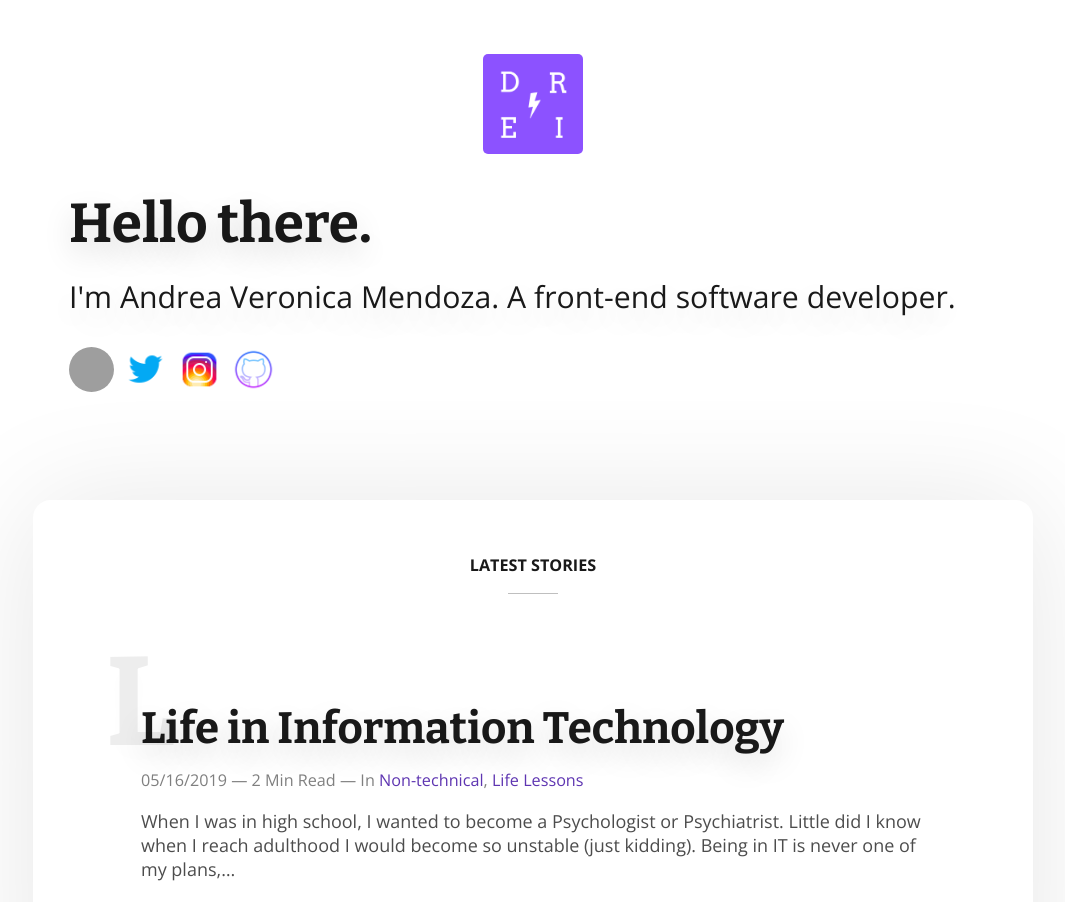
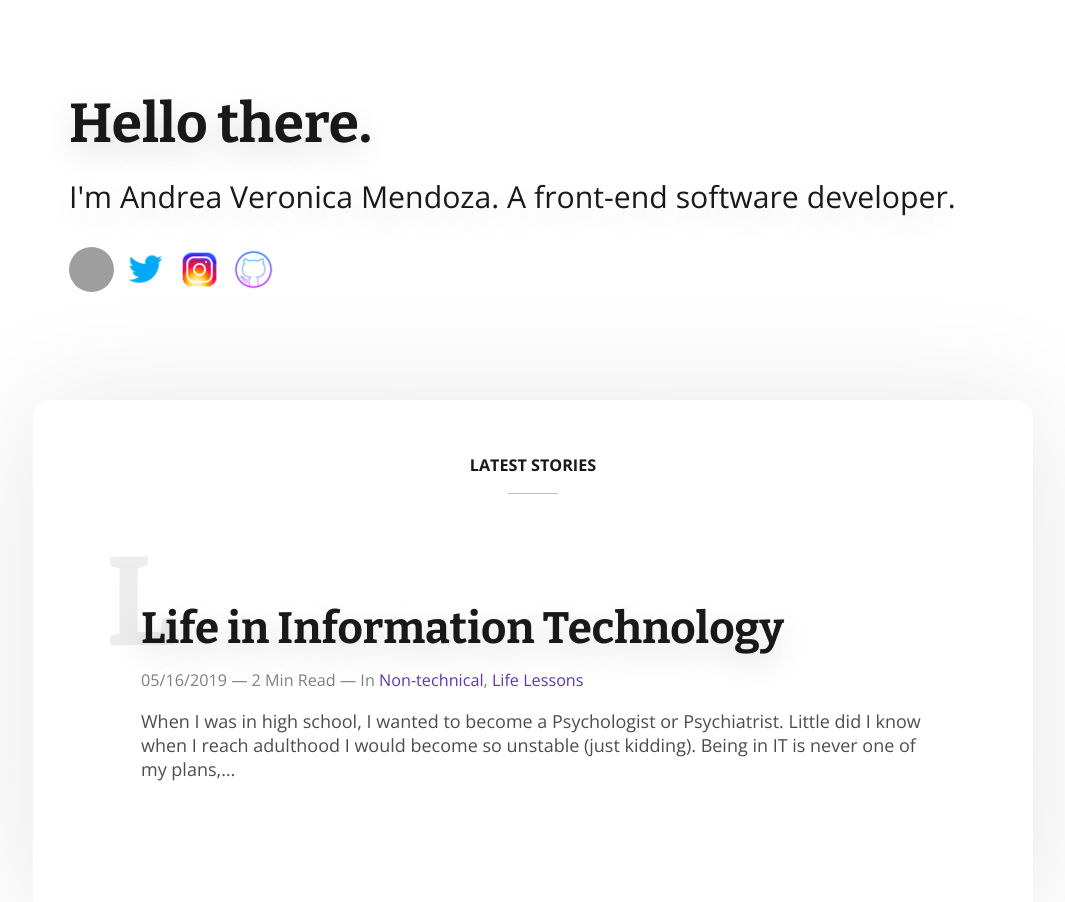
Before and after one commit to stilldrei/gatsbyblog, a Gatsby site: page / in a window 1280 px wide. Shown: the top 902 px of the page, without its empty margins (107-1172 px from the left). Built offline with nearby package versions, Linux system fonts and the light colour scheme; Gatsby itself is replaced by a stand-in of ours; grey boxes are pictures that could not be loaded.

Commit message:
remove logo in main page

```diff
--- a/src/pages/index.js
+++ b/src/pages/index.js
@@ -5,7 +5,6 @@ import styled from 'styled-components'
 
 import { Layout, Article, Wrapper, Button, SectionTitle } from '../components'
 
-import pic01 from '../images/dreilogo.png'
 import facebook from '../images/facebook.png'
 import twitter from '../images/twitter.png'
 import github from '../images/github.png'
@@ -76,7 +75,6 @@ const IndexPage = ({
   <Layout>
     <Wrapper>
       <Hero>
-        <img className="img-logo" src={pic01} alt="" />
         <h1> Hello there.</h1>
         <p>
           I&apos;m Andrea Veronica Mendoza. A front-end software developer.
```
